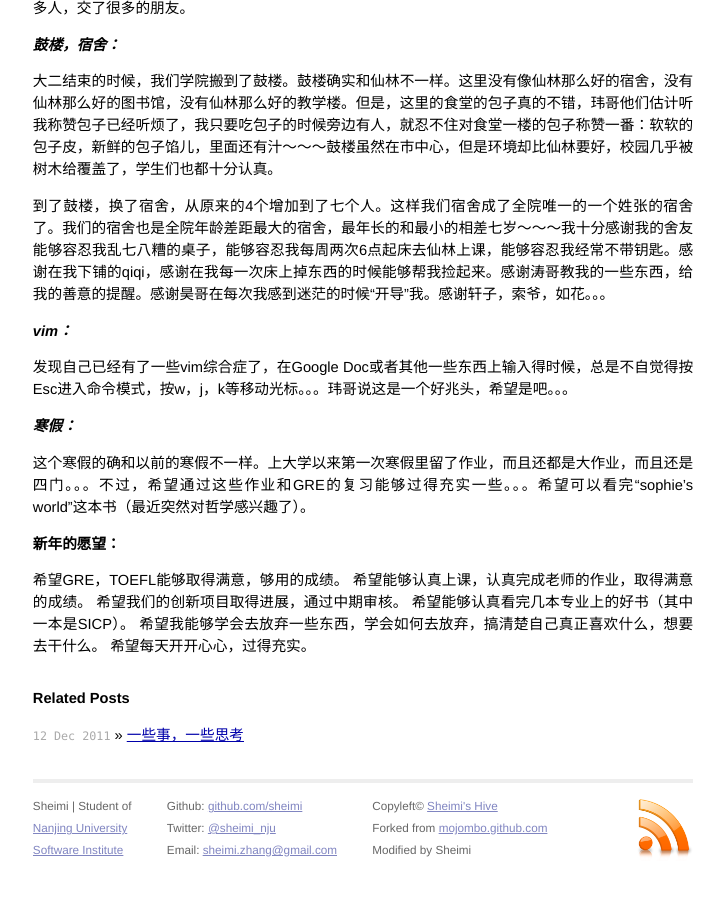
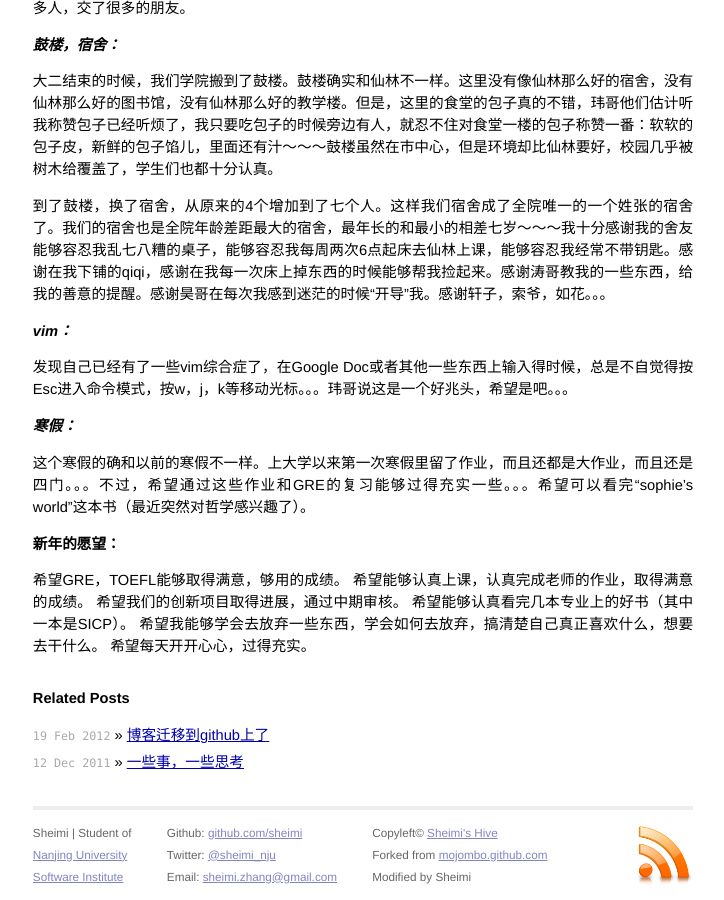
Before and after one commit to sheimi/blog.sheimi.me, a Jekyll site: the page built from _posts/2012-01-08-a-summmary-of-this-year-and-the-wish-of-next-year.md, in a window 1280 px wide and 900 px high, scrolled down 1413 px. Shown: the whole window, without its empty margins (277-1001 px from the left). Built offline with Jekyll 4.4.1, drawn with Linux system fonts in a browser that asks for light colours; Markdown is read by kramdown in place of the engine named in the settings; comment, search, counter and statistics services are not loaded; before the commit the page ends 2286 px from its top, so only the background shows below that; part of the change alters nothing that is shown.

Commit message:
add one post

```diff
--- a/_layouts/default.html
+++ b/_layouts/default.html
@@ -58,18 +58,6 @@ var WRInitTime=(new Date()).getTime();
   </div>
 </div>
 
-
-<!-- ClickTale Bottom part -->
-<div id="ClickTaleDiv" style="display: none;"></div>
-<script type="text/javascript">
-if(document.location.protocol!='https:')
-  document.write(unescape("%3Cscript%20src='http://s.clicktale.net/WRb.js'%20type='text/javascript'%3E%3C/script%3E"));
-</script>
-<script type="text/javascript">
-if(typeof ClickTale=='function') ClickTale(206,0.3,"www03");
-</script>
-<!-- ClickTale end of Bottom part -->
-
 <!-- Google Analytics -->
 <script type="text/javascript">
 var _gaq = _gaq || [];
--- a/_layouts/post.html
+++ b/_layouts/post.html
@@ -4,6 +4,19 @@ layout: default
 <div id="post">
 {{ content }}
 </div>
+
+<div id="disqus_thread"></div>
+<script type="text/javascript">
+  /* * * CONFIGURATION VARIABLES: EDIT BEFORE PASTING INTO YOUR WEBPAGE * * */
+  var disqus_shortname = 'sheimi-hive'; // required: replace example with your forum shortname
+
+/* * * DON'T EDIT BELOW THIS LINE * * */
+  (function() {
+    var dsq = document.createElement('script'); dsq.type = 'text/javascript'; dsq.async = true;
+    dsq.src = 'http://' + disqus_shortname + '.disqus.com/embed.js';
+    (document.getElementsByTagName('head')[0] || document.getElementsByTagName('body')[0]).appendChild(dsq);
+  })();
+</script>
 
 <div id="related">
   <h2>Related Posts</h2>
--- /dev/null
+++ b/_posts/2012-02-19-move-blog-to-github.md
@@ -0,0 +1,25 @@
+---
+layout: post
+title:  博客迁移到github上了
+---
+
+{{ page.title }}
+================
+
+<p class="meta">19 Feb 2012 - At School</p>
+
+这两天把自己的博客迁到github上了，并且把自己写的大部分的作业什么的放到了github上了。
+
+在github上放博客
+---------------
+
+自从学习了Linux/Unix之后，越来越习惯它的设计的哲学KISS -- Keep It Simple and Stupid。之后就一直想把自己的wordpress换一个极为简洁的主题。寒假里，[玮哥](http://hackab.it)分享了一个博客——[tom.preston-werner.com](http://tom.preston-werner.com/)，觉得里面的设计十分优雅，简洁，大方，没有一点多余的东西。
+
+那个博客是架设在github上的，是用模板语言生成的静态页面。放在github上的博客，可以使用git分布式版本控制来管理自己的文章，再也不会像用数据库那样麻烦了。昨天晚上，把在[添添](http://dayanjia.com)VPS上放的wordpress给删了。但是服务器放那里总不能就空着吧，准备以后写一些方便自己上网的小工具放在上面～～。
+
+在github上面放博客其实十分简单，具体参照 [github:pages](http://pages.github.com/) 上的帮助文档来做就可以了。里面还有许多实例，包括设置个人主页，项目主页，标签的写法，自定义域名等。我自己弄的时候搞错了一个东西，本来CNAME里应该填 blog.sheimi.me 我填成了 blong.sheimi.com。之后我无论怎么换都不奏效。不过过了一会儿就恢复了，原来设置域名之后是有延迟的。看来不能太过于急躁呀。
+
+使用github
+----------
+
+上学期开始，就使用本地的git来管理自己的代码，感觉十分方便。寒假里，看了一些关于开源的博客，觉得虽然自己写的代码很烂，但是把它放到github上去，自己也会对自己的编码规范和自己的代码质量多注意一些的吧。
```
Also changed, not shown: 1 other file.
